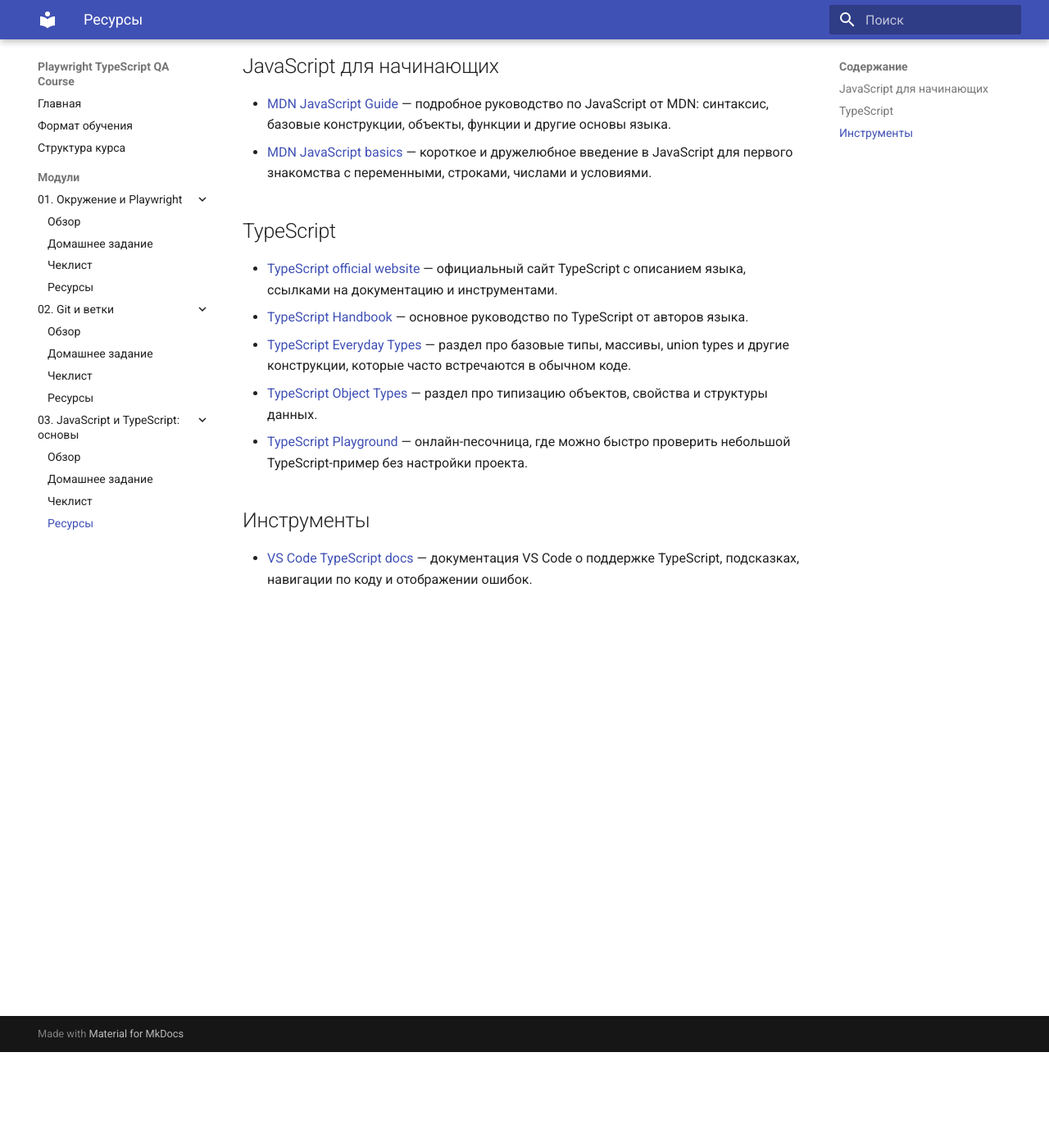
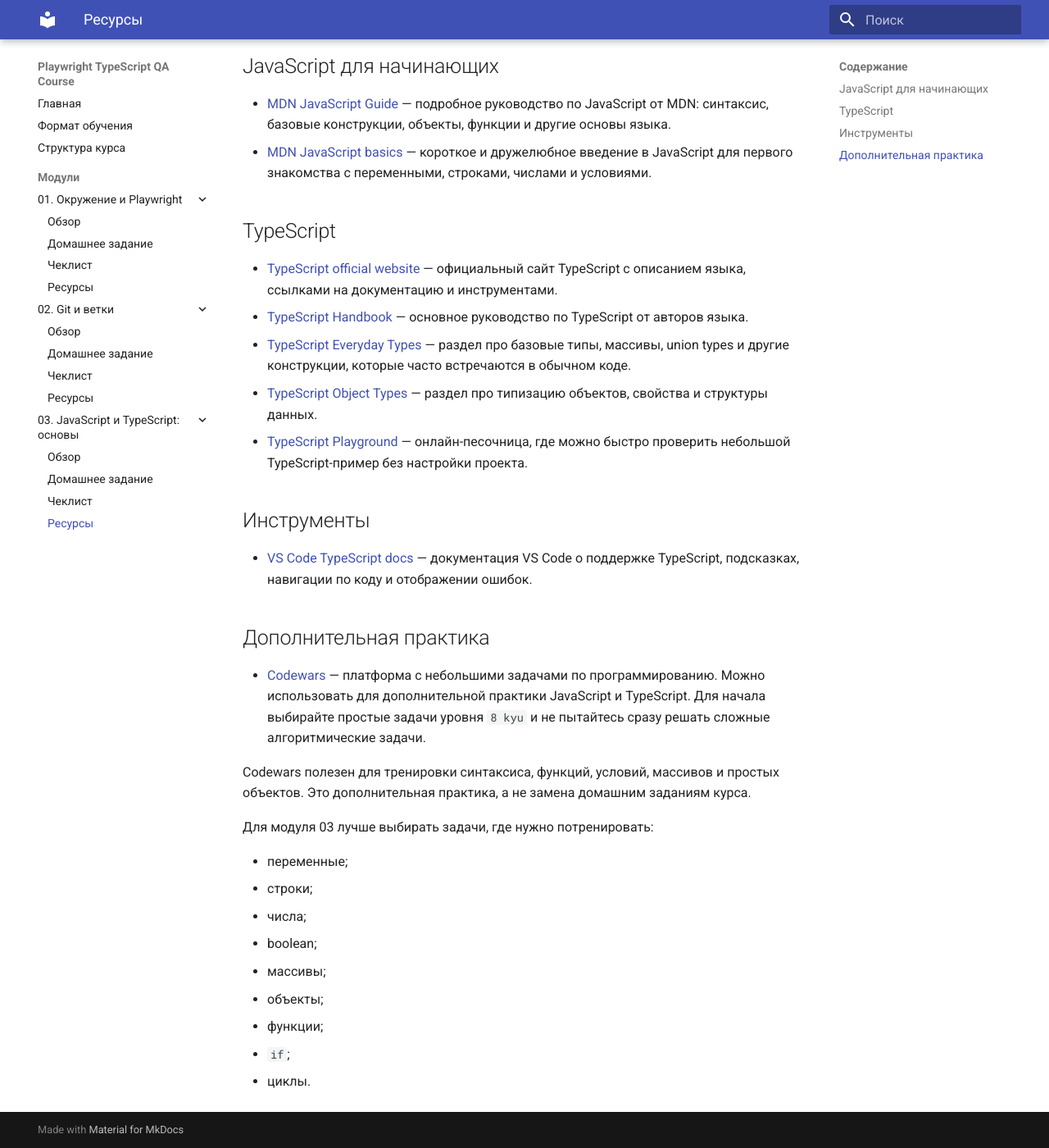
Before and after one commit to EugeneChirkun/Playwright-Typescript-QA-Course, an MkDocs documentation site: the page built from docs/modules/03-typescript-introduction/resources.md, in a window 1280 px wide and 1400 px high, scrolled down 117 px. Shown: the whole window at 82% size. Built offline with MkDocs 1.6.1 and Material for MkDocs 9.7.7, drawn with Linux system fonts in a browser that asks for light colours.

Commit message:
Add Codewars practice resource to module 03

```diff
--- a/docs/modules/03-typescript-introduction/resources.md
+++ b/docs/modules/03-typescript-introduction/resources.md
@@ -16,3 +16,21 @@
 ## Инструменты
 
 - [VS Code TypeScript docs](https://code.visualstudio.com/docs/languages/typescript) — документация VS Code о поддержке TypeScript, подсказках, навигации по коду и отображении ошибок.
+
+## Дополнительная практика
+
+- [Codewars](https://www.codewars.com/) — платформа с небольшими задачами по программированию. Можно использовать для дополнительной практики JavaScript и TypeScript. Для начала выбирайте простые задачи уровня `8 kyu` и не пытайтесь сразу решать сложные алгоритмические задачи.
+
+Codewars полезен для тренировки синтаксиса, функций, условий, массивов и простых объектов. Это дополнительная практика, а не замена домашним заданиям курса.
+
+Для модуля 03 лучше выбирать задачи, где нужно потренировать:
+
+- переменные;
+- строки;
+- числа;
+- boolean;
+- массивы;
+- объекты;
+- функции;
+- `if`;
+- циклы.
```
